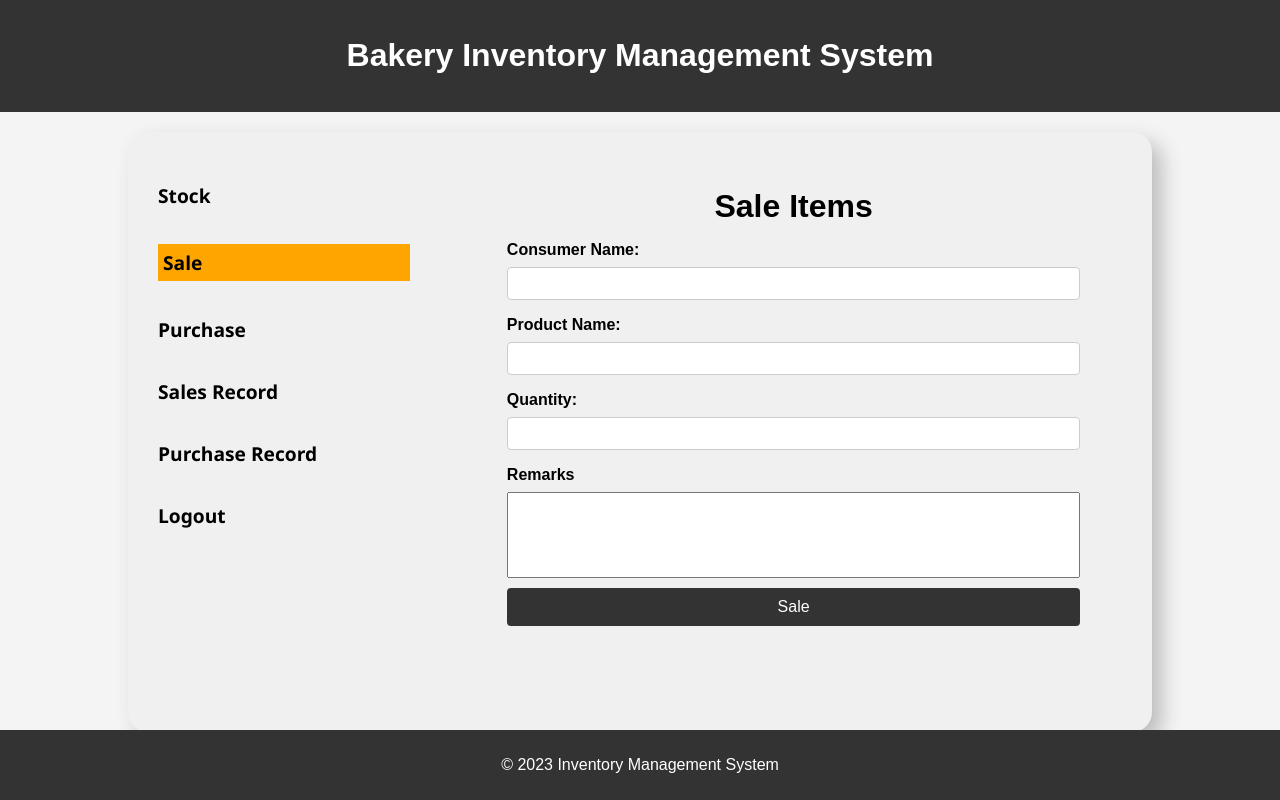
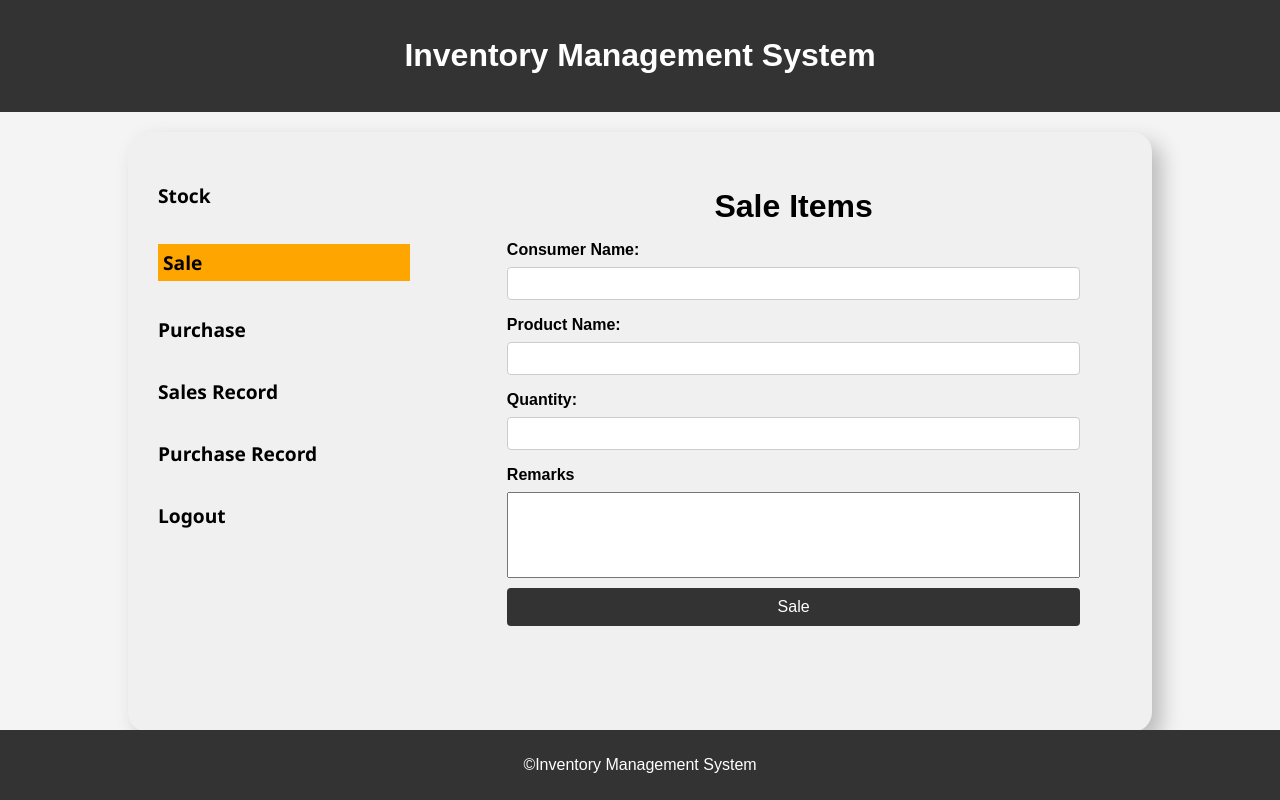
Before and after one commit to Ashishtamang643/IMS, a PHP site: page /ims/sale.php in a window 1280 px wide. Run offline with PHP 8.4, Linux system fonts and the light colour scheme.

Commit message:
first commit

```diff
--- a/dashboard.php
+++ b/dashboard.php
@@ -10,7 +10,7 @@
 <body>
 
     <header>
-        <h1>Bakery Inventory Management System</h1>
+        <h1>Inventory Management System</h1>
     </header>
 
     <div class="container neumorphic">
@@ -30,7 +30,7 @@
     </div>
 
     <footer>
-        <p>&copy; 2023 Inventory Management System</p>
+        <p>&copy; Inventory Management System</p>
     </footer>
     <script src='script.js'></script>
 </body>
--- a/purchase.php
+++ b/purchase.php
@@ -20,7 +20,7 @@ $filename=$_SERVER['PHP_SELF'];
 <body>
 
     <header>
-        <h1>Bakery Inventory Management System</h1>
+        <h1>Inventory Management System</h1>
     </header>
 
     <div class="container neumorphic">
@@ -53,7 +53,7 @@ $filename=$_SERVER['PHP_SELF'];
     </div>
 
     <footer>
-        <p>&copy; 2023 Inventory Management System</p>
+        <p>&copy;Inventory Management System</p>
     </footer>
 
     <?php
--- a/purchaserecord.php
+++ b/purchaserecord.php
@@ -22,7 +22,7 @@ $filename=$_SERVER['PHP_SELF'];
 <body>
 
     <header>
-        <h1>Bakery Inventory Management System</h1>
+        <h1>Inventory Management System</h1>
     </header>
 
     <div class="container neumorphic">
@@ -65,7 +65,7 @@ $filename=$_SERVER['PHP_SELF'];
        </div>
     </div>
     <footer>
-        <p>&copy; 2023 Inventory Management System</p>
+        <p>&copy;Inventory Management System</p>
     </footer>
     <script src='script.js'></script>
 </body>
--- a/sale.php
+++ b/sale.php
@@ -23,7 +23,7 @@ $filename=$_SERVER['PHP_SELF'];
 </head>
 <body>
     <header>
-        <h1>Bakery Inventory Management System</h1>
+        <h1>Inventory Management System</h1>
     </header>
 
     <div class="container neumorphic">
@@ -54,7 +54,7 @@ $filename=$_SERVER['PHP_SELF'];
     </div>
 
     <footer>
-        <p>&copy; 2023 Inventory Management System</p>
+        <p>&copy;Inventory Management System</p>
     </footer>
 </>
 
--- a/salerecord.php
+++ b/salerecord.php
@@ -23,7 +23,7 @@ $filename=$_SERVER['PHP_SELF'];
 <body>
 
     <header>
-        <h1>Bakery Inventory Management System</h1>
+        <h1>Inventory Management System</h1>
     </header>
 
     <div class="container neumorphic">
@@ -66,7 +66,7 @@ $filename=$_SERVER['PHP_SELF'];
        </div>
     </div>
     <footer>
-        <p>&copy; 2023 Inventory Management System</p>
+        <p>&copy;Inventory Management System</p>
     </footer>
     <script src='script.js'></script>
 </body>
--- a/stock.php
+++ b/stock.php
@@ -21,7 +21,7 @@ $filename=$_SERVER['PHP_SELF'];
 </head>
 <body>
     <header>
-        <h1>Bakery Inventory Management System</h1>
+        <h1>Inventory Management System</h1>
     </header>
     <div class="container neumorphic">
        <div class="sidebar">
@@ -62,7 +62,7 @@ $filename=$_SERVER['PHP_SELF'];
        </div>
     </div>
     <footer>
-        <p>&copy; 2023 Inventory Management System</p>
+        <p>&copy;Inventory Management System</p>
     </footer>
 <script src='script.js'></script>
 </body>
--- a/temp.php
+++ b/temp.php
@@ -3,7 +3,7 @@
 <head>
     <meta charset="UTF-8">
     <meta name="viewport" content="width=device-width, initial-scale=1.0">
-    <title>Bakery Inventory System</title>
+    <title>Inventory System</title>
     <style>
         body {
     font-family: 'Cursive', sans-serif;
@@ -92,7 +92,7 @@ footer {
 <body>
 
     <header class="neumorphic">
-        <h1>Bakery Inventory System</h1>
+        <h1>Inventory System</h1>
     </header>
 
     <div class="container neumorphic">
@@ -135,7 +135,7 @@ footer {
     </div>
 
     <footer class="neumorphic">
-        <p>&copy; 2023 Bakery Inventory System</p>
+        <p>&copy;Inventory Management System</p>
     </footer>
 
 </body>
```
